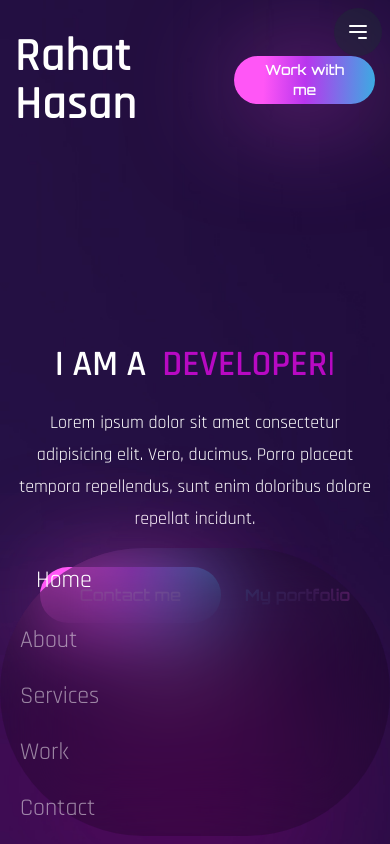
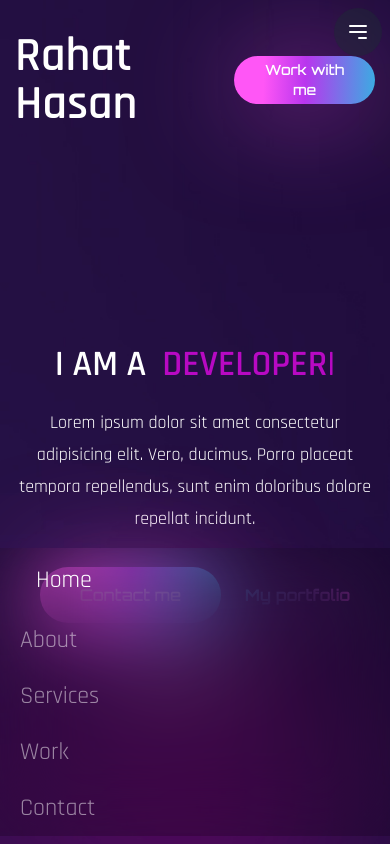
Before and after one commit to rahathasanDev/Rahat-Portfolio, a React (Create React App) app: page / in a window 390 px wide. Both pictures are taken after a click on the button 358 px from the left and 32 px from the top of the page. Shown: the top 844 px of the page. Built offline with nearby package versions, Linux system fonts and the light colour scheme; the HTML template or start-up script is replaced by a standard one; a web font is replaced by a local one.

Commit message:
modified navbar

```diff
--- a/src/components/Nav.js
+++ b/src/components/Nav.js
@@ -1,15 +1,19 @@
 import React, { useState } from "react";
-// import { BiMenu } from "react-icons/bi"; // import menu icon
 import { BiHomeAlt, BiUser } from "react-icons/bi";
 import { BsBriefcase, BsChatSquareText } from "react-icons/bs";
 import { FaClipboardCheck } from "react-icons/fa";
 import { Link } from "react-scroll";
 
 const Nav = () => {
-  const [isMenuOpen, setIsMenuOpen] = useState(false); // state variable to track menu open/close
+  const [isMenuOpen, setIsMenuOpen] = useState(false);
 
   const toggleMenu = () => {
     setIsMenuOpen(!isMenuOpen);
+  };
+
+  // Function to close the menu toggle when a menu item is clicked
+  const closeMenu = () => {
+    setIsMenuOpen(false);
   };
 
   return (
@@ -88,7 +92,7 @@ const Nav = () => {
 
       {/* Mobile Navbar - shown when menu toggle is clicked */}
       {isMenuOpen && (
-        <div className="lg:hidden bg-black/20 backdrop-blur-2xl rounded-full max-w-[460px] mx-auto px-5 text-2xl text-white/50 items-center">
+        <div className="lg:hidden bg-black/20 backdrop-blur-2xl  max-w-[560px] mx-auto px-5 text-2xl text-white/50 items-center">
           <Link
             to="home"
             activeClass="active"
@@ -96,6 +100,7 @@ const Nav = () => {
             spy={true}
             offset={-200}
             className="cursor-pointer block py-3"
+            onClick={closeMenu}
           >
             Home
           </Link>
@@ -105,6 +110,7 @@ const Nav = () => {
             smooth={true}
             spy={true}
             className="cursor-pointer block py-3"
+            onClick={closeMenu}
           >
             About
           </Link>
@@ -114,6 +120,7 @@ const Nav = () => {
             smooth={true}
             spy={true}
             className="cursor-pointer block py-3"
+            onClick={closeMenu}
           >
             Services
           </Link>
@@ -123,6 +130,7 @@ const Nav = () => {
             smooth={true}
             spy={true}
             className="cursor-pointer block py-3"
+            onClick={closeMenu}
           >
             Work
           </Link>
@@ -132,6 +140,7 @@ const Nav = () => {
             smooth={true}
             spy={true}
             className="cursor-pointer block py-3"
+            onClick={closeMenu}
           >
             Contact
           </Link>
```
